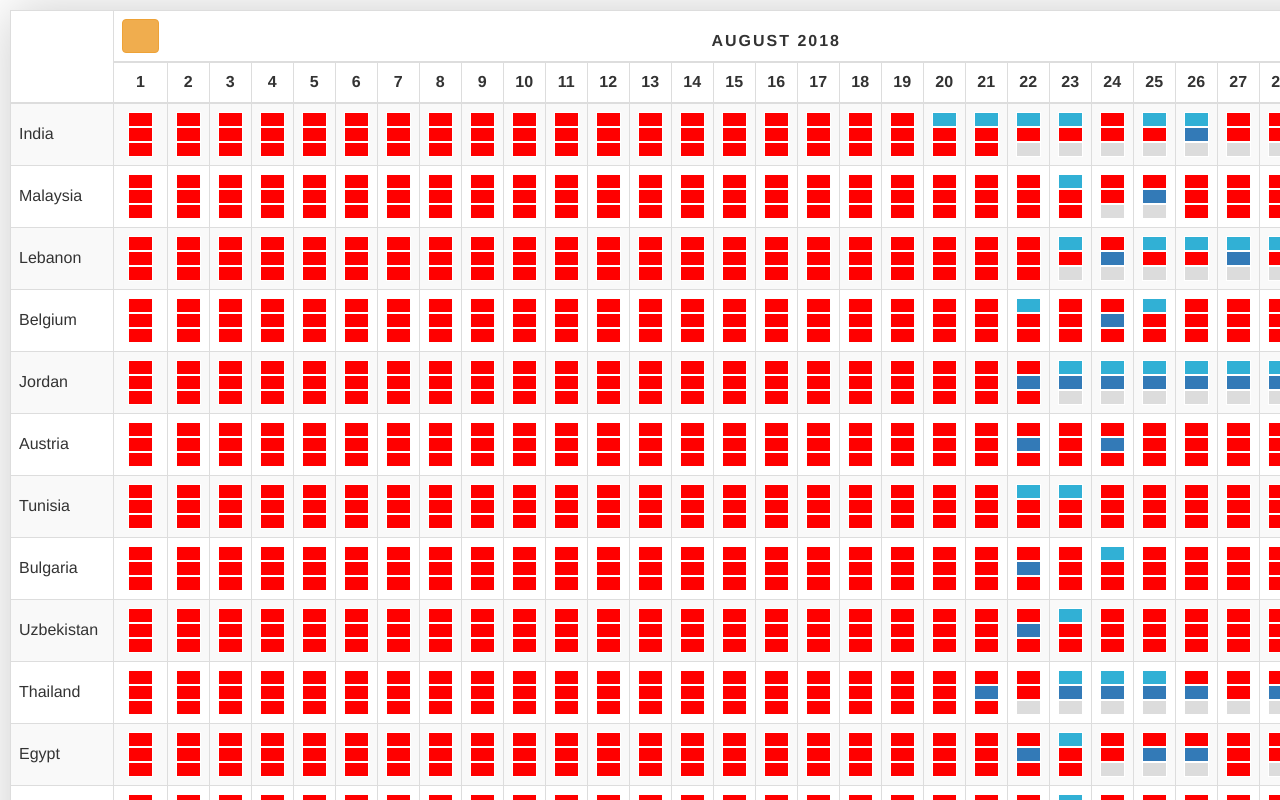
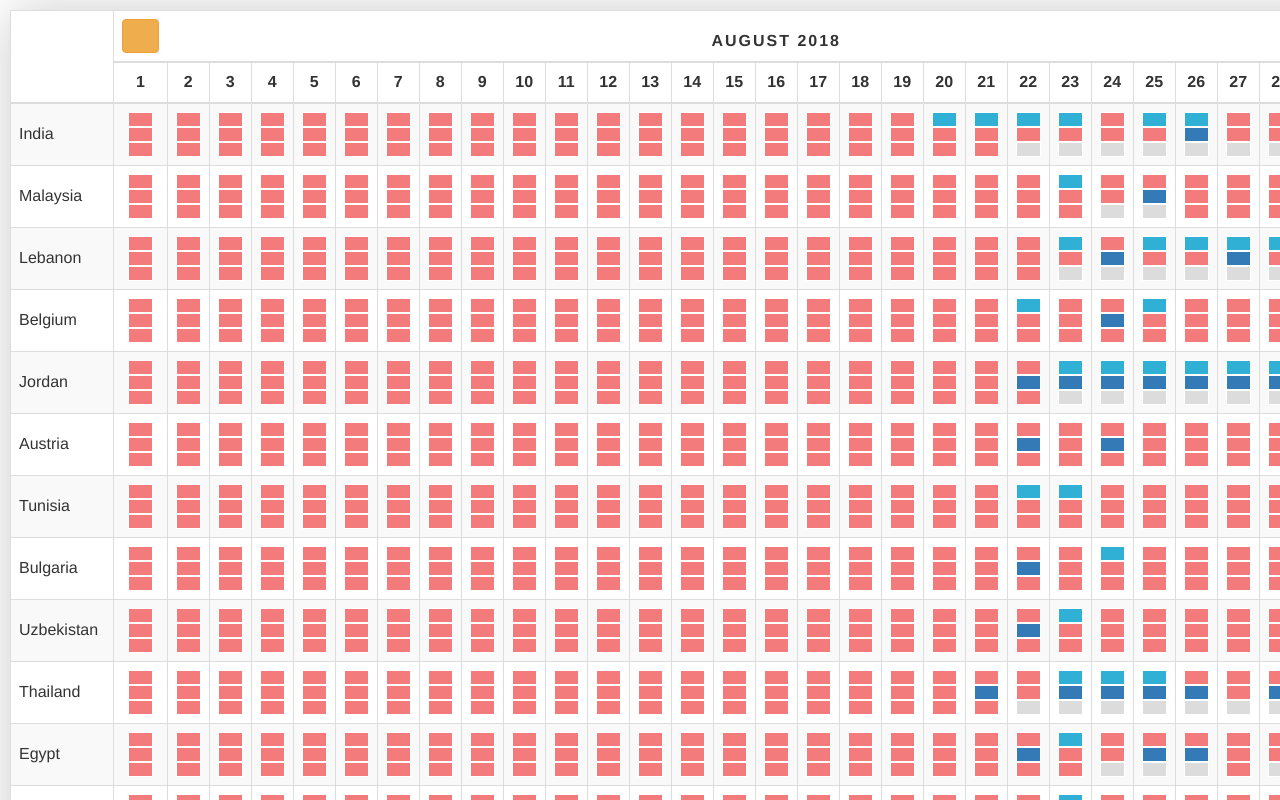
Before and after one commit to savayer/time-line-vue-cli, a Vue app: page / in a window 1280 px wide. Shown: the top 800 px of the page. Built offline with nearby package versions, Linux system fonts and the light colour scheme; a web font is replaced by a local one.

Commit message:
remove phpstorm files, fixed one style for button

```diff
--- a/src/sass/main.scss
+++ b/src/sass/main.scss
@@ -58,7 +58,7 @@ body {
 }
 
 .mybtn {
-  background: red;
+  background: #f37b7b;
 }
 
 .mybtn.morning[data-busy="1"] {
```
